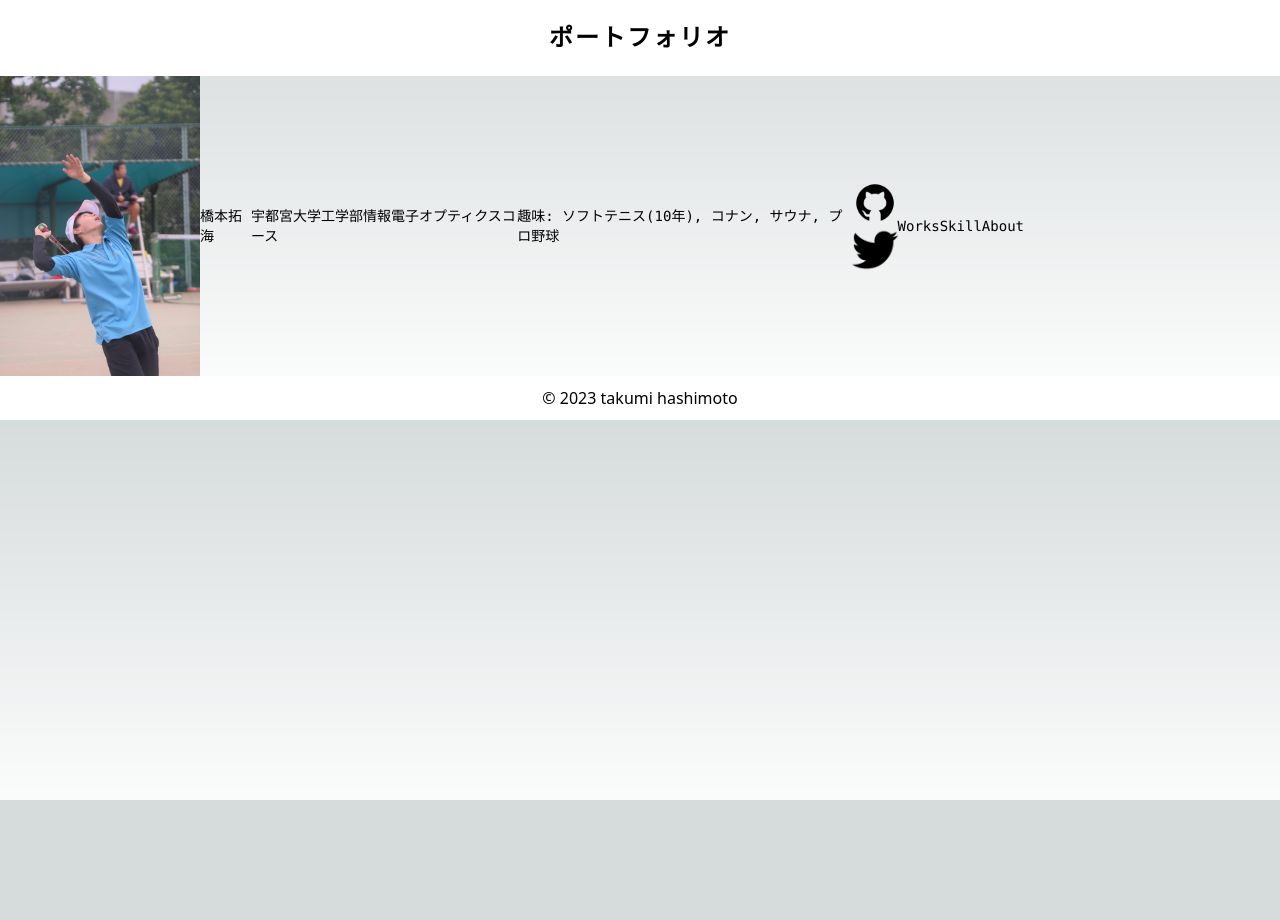
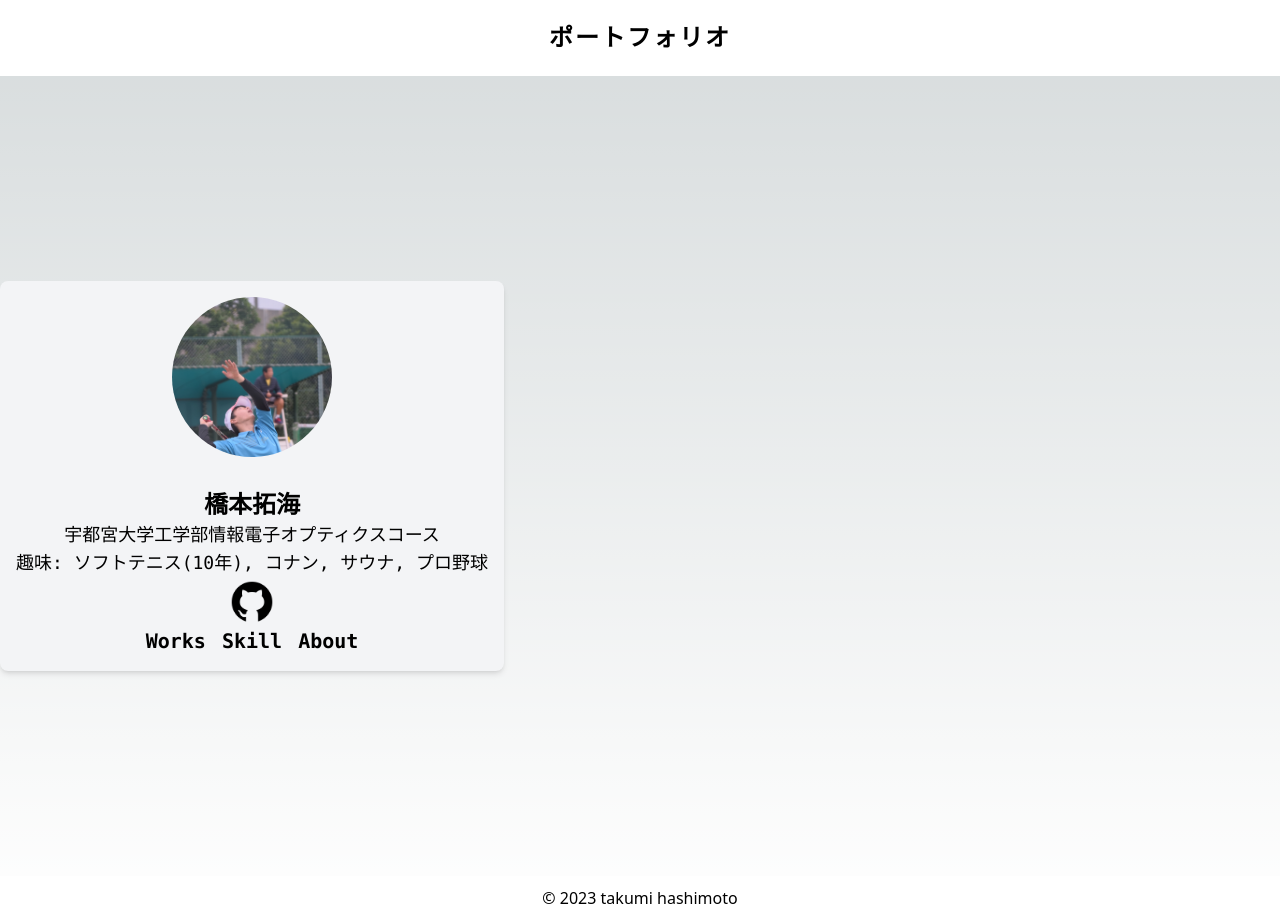
Before and after one commit to takumihashimoto0218/portfolio, a Next.js app: page / in a window 1280 px wide. Before the commit the page ends 800 px from the top, so only its background shows below. Built offline with nearby package versions, Linux system fonts and the light colour scheme.

Commit message:
rootcomponentのデザイン

```diff
--- a/app/page.tsx
+++ b/app/page.tsx
@@ -1,12 +1,10 @@
 import Introduction from '@/components/Introduction'
-import PageLink from '@/components/PageLink'
 
 export default function Home() {
   return (
     <>
       <div className="z-10 max-w-5xl w-full items-center justify-between font-mono text-sm lg:flex">
         <Introduction />
-        <PageLink />
       </div>
     </>
   )
--- a/components/IconIntroduction.tsx
+++ b/components/IconIntroduction.tsx
@@ -1,23 +1,19 @@
-import React from 'react'
-import Image from 'next/image'
+import React from 'react';
+import Image from 'next/image';
 
 const IconIntroduction = () => {
   return (
+    <div className="flex items-center justify-center">
       <div>
         <Image
           src="/img/github.png"
           height={50}
           width={50}
-        alt="githubのIcon画像"
-      />
-      <Image
-        src="/img/twitter.png"
-        height={50}
-        width={50}
-        alt="twitterのIcon画像"
+          alt="GitHubのIcon画像"
         />
       </div>
-  )
+    </div>
+  );
 }
 
-export default IconIntroduction
+export default IconIntroduction;
--- a/components/Introduction.tsx
+++ b/components/Introduction.tsx
@@ -1,22 +1,31 @@
-import React from 'react'
-import Image from 'next/image'
-import IconIntroduction from './IconIntroduction'
-
-const Introductin = () => {
+import React from 'react';
+import Image from 'next/image';
+import IconIntroduction from './IconIntroduction';
+import PageLink from './PageLink';
+const Introduction = () => {
   return (
-    <>
+    <div className="flex flex-col items-center justify-center min-h-screen">
+      <div className="max-w-screen-lg p-4 bg-gray-100 rounded-lg shadow-md text-center">
+        <div className="mb-8 flex justify-center items-center">
+          <div className="rounded-full overflow-hidden w-40 h-40">
             <Image
               src="/img/takumi.JPG"
               height={200}
               width={200}
-        alt="twitterのIcon画像"
+              alt="TwitterのIcon画像"
             />
-      <div>橋本拓海</div>
-      <div>宇都宮大学工学部情報電子オプティクスコース</div>
-      <div>趣味: ソフトテニス(10年), コナン, サウナ, プロ野球</div>
+          </div>
+        </div>
+        <div className="text-2xl font-semibold">橋本拓海</div>
+        <div className="text-lg">宇都宮大学工学部情報電子オプティクスコース</div>
+        <div className="text-lg">
+          趣味: ソフトテニス(10年), コナン, サウナ, プロ野球
+        </div>
         <IconIntroduction />
-      </>
-  )
-}
+        <PageLink />
+      </div>
+    </div>
+  );
+};
 
-export default Introductin
+export default Introduction;
--- a/components/PageLink.tsx
+++ b/components/PageLink.tsx
@@ -1,15 +1,14 @@
-import React from 'react'
-import Link from 'next/link'
+import React from 'react';
+import Link from 'next/link';
 
 const PageLink = () => {
   return (
-    <>
-      <Link href="/works">Works</Link>
-      <Link href="/skills">Skill</Link>
-      <Link href="/about">About</Link>
-    </>
+    <div className="flex justify-center space-x-4">
+      <Link href="/works" className="text-xl font-bold">Works</Link>
+      <Link href="/skills" className="text-xl font-bold">Skill</Link>
+      <Link href="/about" className="text-xl font-bold">About</Link>
+    </div>
+  );
+};
 
-  )
-}
-
-export default PageLink
+export default PageLink;
```
Lines whose indentation alone changed are shown as unchanged.
